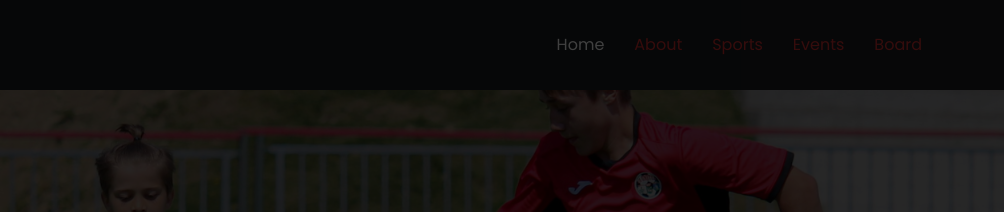
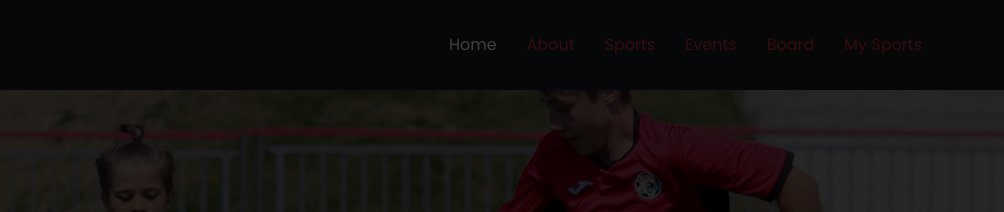
Before and after one commit to Shajninh/spya-final-project, a website: page index.html in a window 1280 px wide. Shown: the top 212 px of the page, 276-1280 px from the left. Drawn offline with nearby package versions, Linux system fonts and the light colour scheme.

Commit message:
Add 'My Sports' link to navigation menu
patch!

```diff
--- a/index.html
+++ b/index.html
@@ -120,6 +120,7 @@
           <li><a href="sports.html">Sports</a></li>
           <li><a href="events.html">Events</a></li>
           <li><a href="board.html">Board</a></li>
+          <li><a href="mySports.html">My Sports</a></li>
         </ul>
         <i class="mobile-nav-toggle d-xl-none bi bi-list"></i>
       </nav>
```
